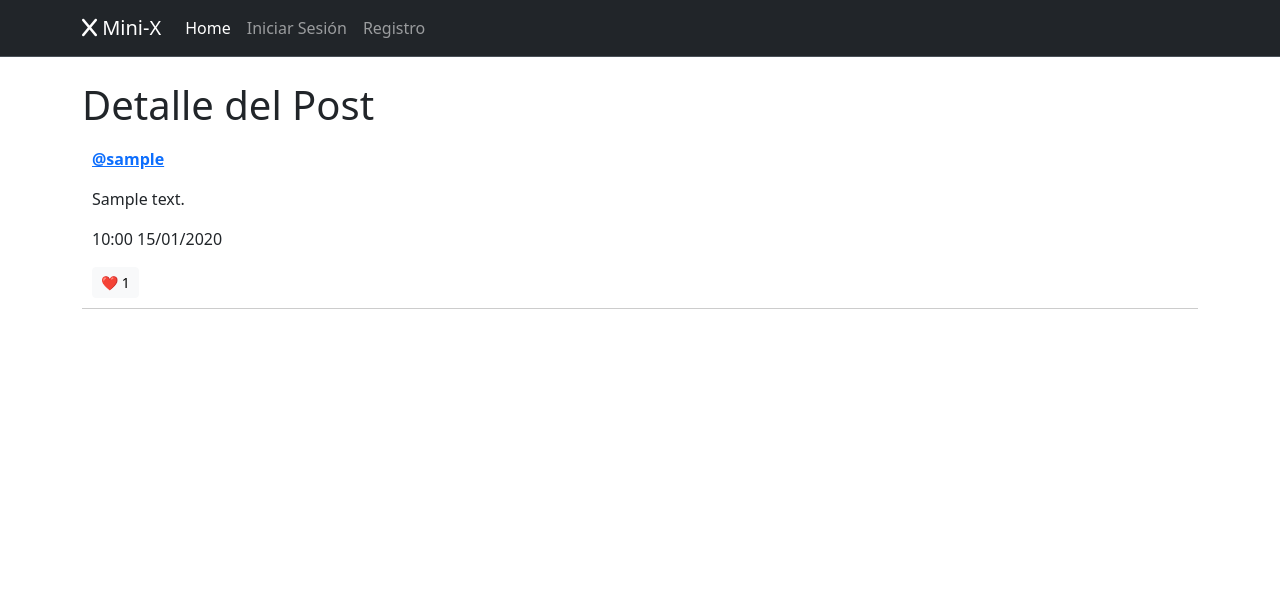
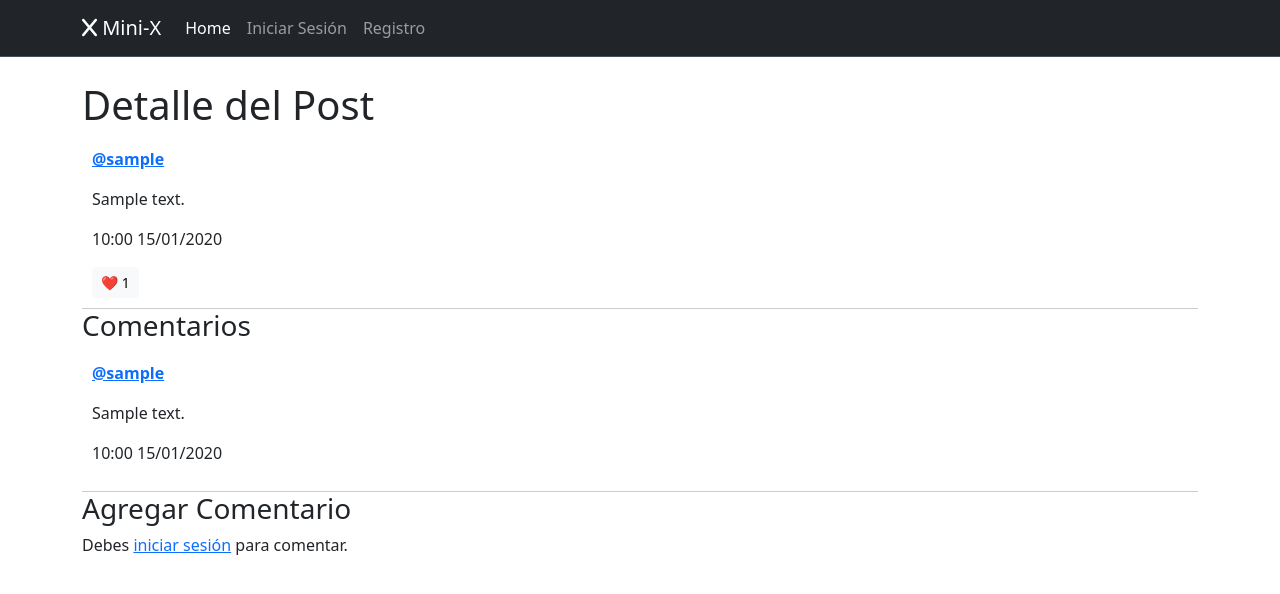
Before and after one commit to jflevig/mini-x, a Django app: page /detalle/1/ in a window 1280 px wide. Shown: the top 594 px of the page. Run offline with Django 5.2, Linux system fonts and the light colour scheme; tables that the repository leaves empty hold one stand-in row (values such as "Sample post"); some libraries are stand-ins or nearby versions.

Commit message:
Funcionalidad agregada: Comentarios

```diff
--- a/posts/forms.py
+++ b/posts/forms.py
@@ -1,7 +1,13 @@
 from django import forms
-from .models import Post
+from .models import Post, Comentario
 
 class PostForm(forms.ModelForm):
     class Meta:
         model = Post
         fields = ['contenido']
+
+
+class ComentarioForm(forms.ModelForm):
+    class Meta:
+        model = Comentario
+        fields = ['contenido']
--- a/posts/models.py
+++ b/posts/models.py
@@ -13,5 +13,19 @@ class Post(models.Model):
     def total_likes(self):
         return self.likes.count()
 
+    def total_comentarios(self):
+        return self.comentarios.count()
+
     def __str__(self):
         return f'{self.usuario.username} - {self.contenido[:20]}'
+
+
+class Comentario(models.Model):
+    post = models.ForeignKey(Post, related_name='comentarios', on_delete=models.CASCADE)
+    usuario = models.ForeignKey(User, related_name='comentarios', on_delete=models.CASCADE)
+    contenido = models.TextField(max_length=250)
+    created_at = models.DateTimeField(auto_now_add=True)
+    updated_at = models.DateTimeField(auto_now=True)
+
+    def __str__(self):
+        return f'Comentario de {self.usuario.username}'
--- a/posts/templates/posts_detalle.html
+++ b/posts/templates/posts_detalle.html
@@ -22,6 +22,28 @@
     </form>
 </div>
 
+<h3>Comentarios</h3>
+
+{% for comentario in comentarios %}
+    <div style="border-bottom:1px solid #ccc; padding:10px;">
+        <a href="{% url 'perfil' comentario.usuario.pk %}"><p><strong>@{{ comentario.usuario.username }}</strong></p></a>
+        <p>{{ comentario.contenido }}</p>
+        <p>{{ comentario.created_at|date:"H:i d/m/Y" }}</p>
+    </div>
+{% empty %}
+    <p>No hay comentarios aún.</p>
+{% endfor %}
+<h3>Agregar Comentario</h3>
+{% if user.is_authenticated %}
+<form method="POST">
+    {% csrf_token %}
+    <textarea name="contenido" rows="3" cols="40" required></textarea><br>
+    <button type="submit">Comentar</button>
+</form>
+{% else %}
+<p>Debes <a href="{% url 'login' %}">iniciar sesión</a> para comentar.</p>
+{% endif %}
+
 {% if user.is_authenticated and user == post.usuario %}
     <a href="{% url 'editar_post' post.pk %}">Editar</a>
     <a href="{% url 'eliminar_post' post.pk %}">Eliminar</a>
--- a/posts/templates/posts_lista.html
+++ b/posts/templates/posts_lista.html
@@ -21,10 +21,16 @@
                 <button class="btn btn-primary btn-sm" type="submit">
                     ❤️ {{ post.total_likes }}
                 </button>
+                <a href="{% url 'detalle_post' post.pk %}" class="btn btn-light btn-sm">
+                    💬 {{ post.total_comentarios }}
+                </a>
             {% else %}
                 <button class="btn btn-light btn-sm" type="submit">
                     ❤️ {{ post.total_likes }}
                 </button>
+                <a href="{% url 'detalle_post' post.pk %}" class="btn btn-light btn-sm">
+                    💬 {{ post.total_comentarios }}
+                </a>
             {% endif %}
         </form>
     </div>
--- a/posts/views.py
+++ b/posts/views.py
@@ -1,7 +1,7 @@
 from django.shortcuts import render, redirect
 from django.views.generic import ListView ,CreateView, UpdateView, DeleteView, DetailView
-from .models import Post
-from .forms import PostForm
+from .models import Post, Comentario
+from .forms import PostForm, ComentarioForm
 from django.urls import reverse_lazy
 from django.contrib.auth.mixins import LoginRequiredMixin, UserPassesTestMixin
 from django.contrib.auth.decorators import login_required
@@ -55,6 +55,26 @@ class PostDetailView(DetailView):
     template_name = 'posts_detalle.html'
     context_object_name = 'post'
 
+    def get_context_data(self, **kwargs):
+        context = super().get_context_data(**kwargs)
+        context['comentarios'] = Comentario.objects.filter(post=self.object).order_by('-created_at')
+        context['form'] = ComentarioForm()
+        return context
+
+    def post(self, request, *args, **kwargs):
+        self.object = self.get_object()
+        form = ComentarioForm(request.POST)
+        if form.is_valid():
+            comentario = form.save(commit=False)
+            comentario.usuario = request.user
+            comentario.post = self.object
+            comentario.save()
+            return redirect('detalle_post', pk=self.object.pk)
+        context = self.get_context_data()
+        context['form'] = form
+        return self.render_to_response(context)
+
+
 @login_required
 def like_post_home(request, post_id):
     post = Post.objects.get(id=post_id)
```
Also changed, not shown: posts/migrations/0003_alter_post_usuario_comentario.py (added).
